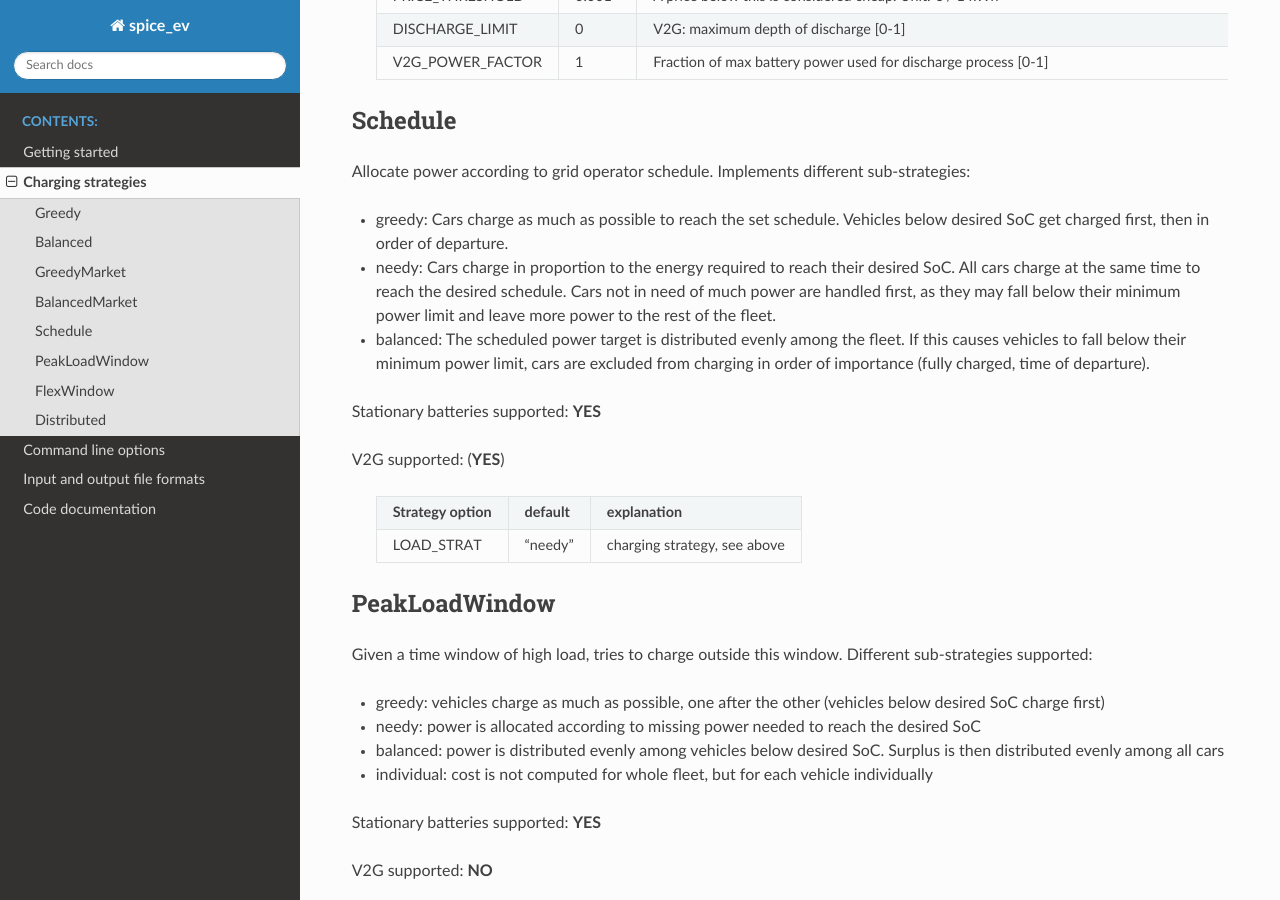
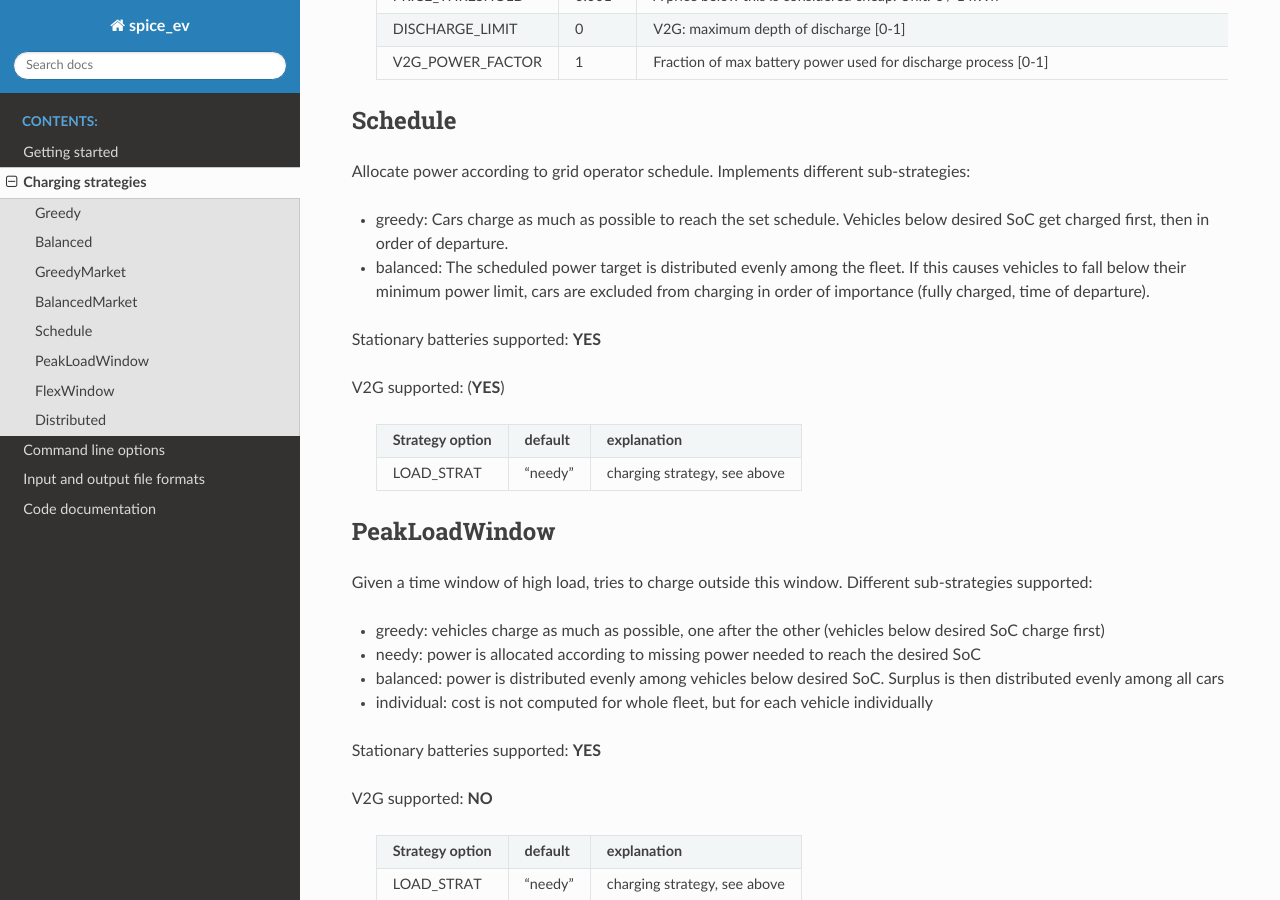
Before and after one commit to rl-institut/spice_ev, a Sphinx documentation site: the page built from doc/source/charging_strategies.rst, in a window 1280 px wide and 900 px high, scrolled down 2141 px. Built offline with Sphinx 7.4.7 and the Read the Docs theme 2.0.0, drawn with Linux system fonts in a browser that asks for light colours.

Commit message:
delete load strat needy in documentation for schedule

```diff
--- a/doc/source/charging_strategies.rst
+++ b/doc/source/charging_strategies.rst
@@ -104,7 +104,6 @@ Schedule
 Allocate power according to grid operator schedule. Implements different sub-strategies:
 
 - greedy: Cars charge as much as possible to reach the set schedule. Vehicles below desired SoC get charged first, then in order of departure.
-- needy: Cars charge in proportion to the energy required to reach their desired SoC. All cars charge at the same time to reach the desired schedule. Cars not in need of much power are handled first, as they may fall below their minimum power limit and leave more power to the rest of the fleet.
 - balanced: The scheduled power target is distributed evenly among the fleet. If this causes vehicles to fall below their minimum power limit, cars are excluded from charging in order of importance (fully charged, time of departure).
 
 Stationary batteries supported: **YES**
```
